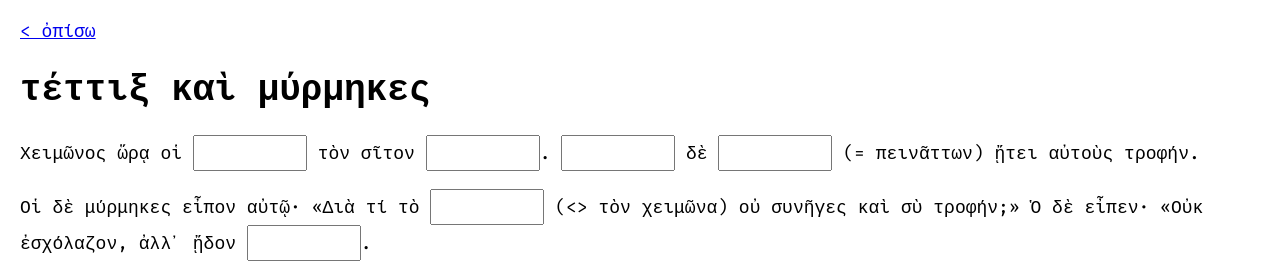
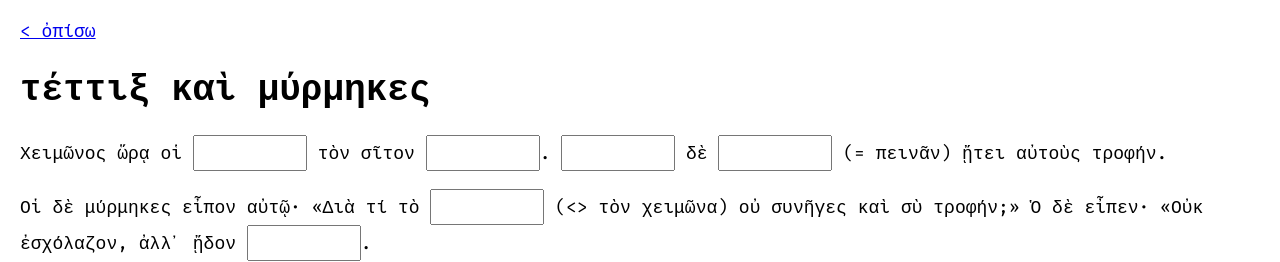
Before and after one commit to antibarbarus/athenaze, a plain HTML site: page cicada.html in a window 1280 px wide. Shown: the top 262 px of the page. Drawn offline with Linux system fonts and the light colour scheme.

Commit message:
Update cicada.html

```diff
--- a/cicada.html
+++ b/cicada.html
@@ -41,7 +41,7 @@
 <body>
     <p><a href="index.html">< ὀπίσω</a></p>
     <h1>τέττιξ καὶ μύρμηκες</h1>
-    <p>Χειμῶνος ὥρᾳ οἱ <input type="text" id="gap1"> τὸν σῖτον <input type="text" id="gap2">. <input type="text" id="gap3"> δὲ <input type="text" id="gap4"> (= πεινᾶττων) ᾔτει αὐτοὺς τροφήν.</p>
+    <p>Χειμῶνος ὥρᾳ οἱ <input type="text" id="gap1"> τὸν σῖτον <input type="text" id="gap2">. <input type="text" id="gap3"> δὲ <input type="text" id="gap4"> (= πεινᾶν) ᾔτει αὐτοὺς τροφήν.</p>
 
     <p>Οἱ δὲ μύρμηκες εἶπον αὐτῷ· «Διὰ τί τὸ <input type="text" id="gap5"> (<> τὸν χειμῶνα) οὐ συνῆγες καὶ σὺ τροφήν;» Ὁ δὲ εἶπεν· «Οὐκ ἐσχόλαζον, ἀλλ᾽ ᾔδον <input type="text" id="gap6">.</p>
 
```
